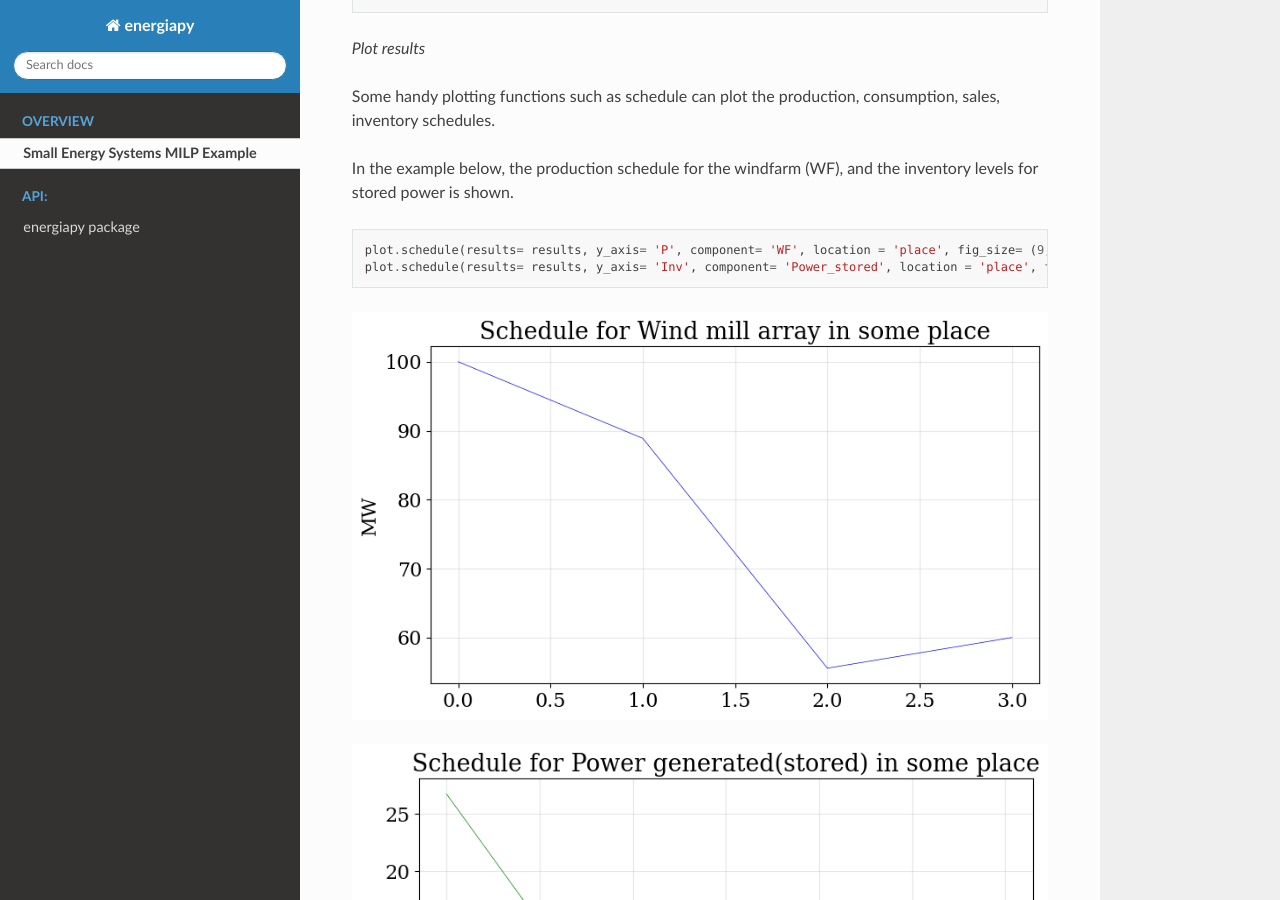
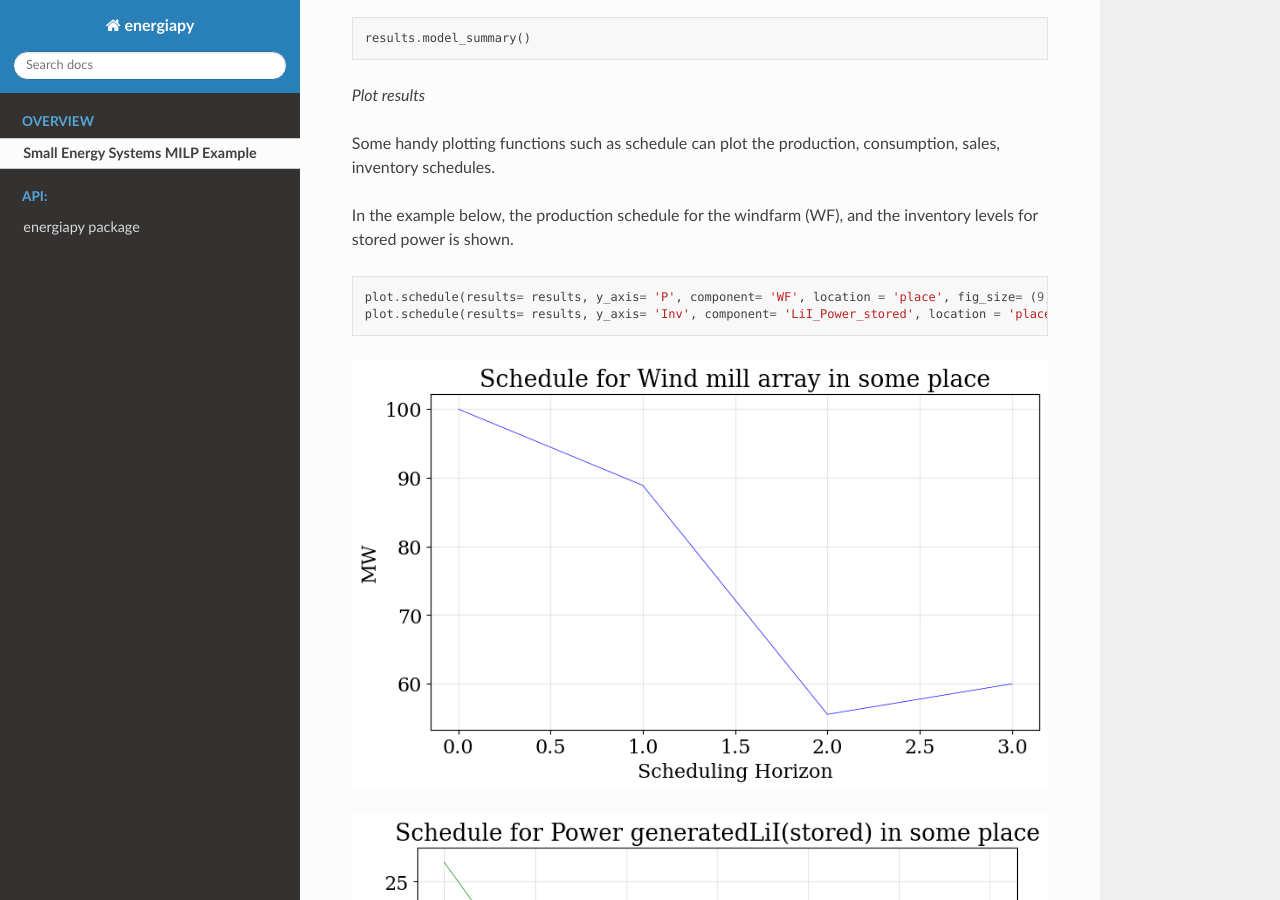
Before and after one commit to TAMUparametric/energiapy, a Sphinx documentation site: the page built from docs/small_example.rst, in a window 1280 px wide and 900 px high, scrolled down 4113 px. Built offline with Sphinx 7.4.7 and the Read the Docs theme 2.0.0, drawn with Linux system fonts in a browser that asks for light colours.

Commit message:
new images in small example

```diff
--- a/docs/small_example.rst
+++ b/docs/small_example.rst
@@ -162,7 +162,7 @@ In the example below, the production schedule for the windfarm (WF), and the inv
 .. code-block:: python
 
     plot.schedule(results= results, y_axis= 'P', component= 'WF', location = 'place', fig_size= (9,5), color = 'blue')
-    plot.schedule(results= results, y_axis= 'Inv', component= 'Power_stored', location = 'place', fig_size= (9,5), color = 'green')
+    plot.schedule(results= results, y_axis= 'Inv', component= 'LiI_Power_stored', location = 'place', fig_size= (9,5), color = 'green')
 
 .. image:: sch_wf.png
 
```
Also changed, not shown: docs/capacity_factor_pv.png, docs/demand_factor_pw.png, docs/sch_pow.png, docs/sch_wf.png.
